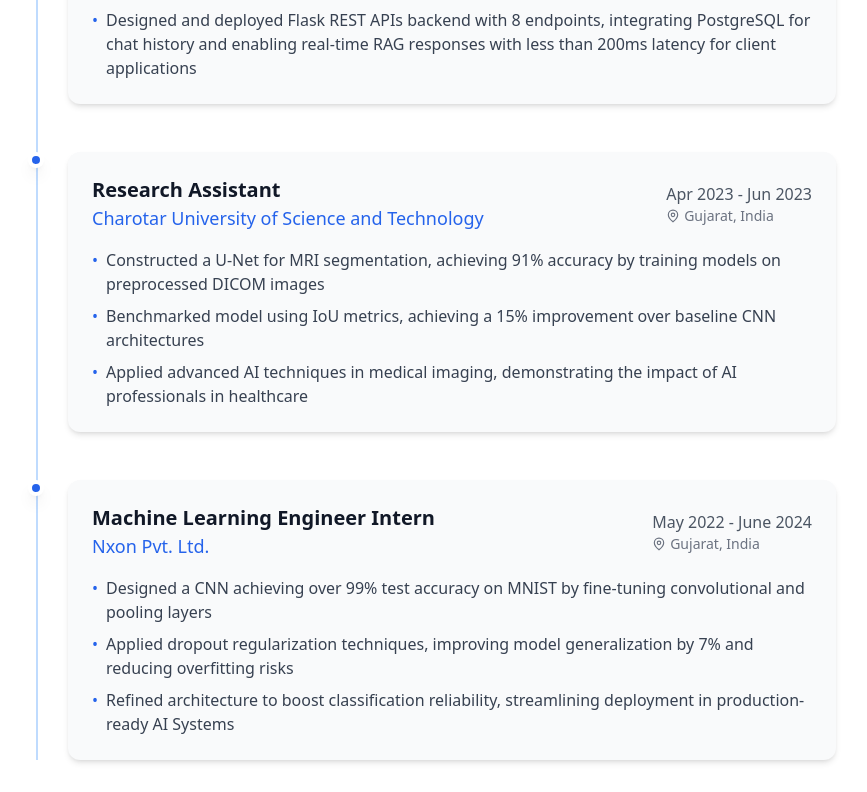
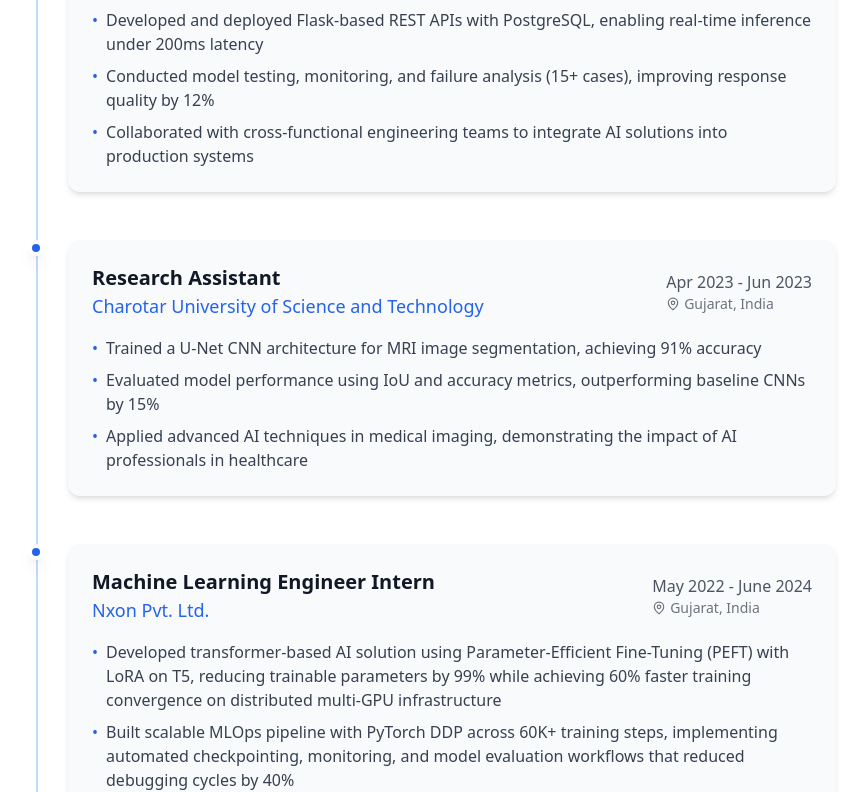
Before and after one commit to Jiten-Bhalavat/Portfolio, a React (Vite) app: page / in a window 1280 px wide. Shown: the part 6188-6980 px from the top of the page, without its empty margins (220-1087 px from the left). Built offline with nearby package versions, Linux system fonts and the light colour scheme.

Commit message:
Update resume and App.tsx, remove old PDF

```diff
--- a/src/App.tsx
+++ b/src/App.tsx
@@ -208,9 +208,11 @@
       period: "Sept 2023 - April 2024",
       // description: "Developing RAG-based document processing systems and fine-tuning LLMs for customer support automation.",
       achievements: [
-        "Architected automated parsing pipeline using LlamaParse and Mistral OCR, boosting data extraction accuracy from 45% to 89% and eliminating 15 hours/week of manual compliance review, using LlamaIndex and LangChain as orchestration",
+        "Architected Retrieval-Augmented Generation (RAG) document parsing pipeline, boosting data extraction accuracy from 45% to 89%, eliminating 15 hours/week of manual compliance review, using LlamaIndex and LangChain",
         "Improved chatbot answer relevance by 30% through optimized chunking and semantic search using Qdrant, Pinecone",
-        "Designed and deployed Flask REST APIs backend with 8 endpoints, integrating PostgreSQL for chat history and enabling real-time RAG responses with less than 200ms latency for client applications"
+        "Developed and deployed Flask-based REST APIs with PostgreSQL, enabling real-time inference under 200ms latency",
+        "Conducted model testing, monitoring, and failure analysis (15+ cases), improving response quality by 12%",
+        "Collaborated with cross-functional engineering teams to integrate AI solutions into production systems"
       ]
     },
     {
@@ -220,8 +222,8 @@
       period: "Apr 2023 - Jun 2023",
       // description: "Developing RAG-based document processing systems and fine-tuning LLMs for customer support automation.",
       achievements: [
-        "Constructed a U-Net for MRI segmentation, achieving 91% accuracy by training models on preprocessed DICOM images",
-        "Benchmarked model using IoU metrics, achieving a 15% improvement over baseline CNN architectures",
+        "Trained a U-Net CNN architecture for MRI image segmentation, achieving 91% accuracy",
+        "Evaluated model performance using IoU and accuracy metrics, outperforming baseline CNNs by 15%",
         "Applied advanced AI techniques in medical imaging, demonstrating the impact of AI professionals in healthcare"
       ]
     },
@@ -232,9 +234,9 @@
       period: "May 2022 - June 2024",
       // description: "Conducted research on transformer architectures and contributed to open-source ML frameworks.",
       achievements: [
-        "Designed a CNN achieving over 99% test accuracy on MNIST by fine-tuning convolutional and pooling layers",
-        "Applied dropout regularization techniques, improving model generalization by 7% and reducing overfitting risks",
-        "Refined architecture to boost classification reliability, streamlining deployment in production-ready AI Systems"
+        "Developed transformer-based AI solution using Parameter-Efficient Fine-Tuning (PEFT) with LoRA on T5, reducing trainable parameters by 99% while achieving 60% faster training convergence on distributed multi-GPU infrastructure",
+        "Built scalable MLOps pipeline with PyTorch DDP across 60K+ training steps, implementing automated checkpointing, monitoring, and model evaluation workflows that reduced debugging cycles by 40%",
+        "Optimized model performance across 10 programming languages using CodeBLEU evaluation metrics and beam search,enabling robust multi-language code intelligence"
       ]
     }
   ];
```
Also changed, not shown: 2 other files (tests, documents, lock files or other folders).
